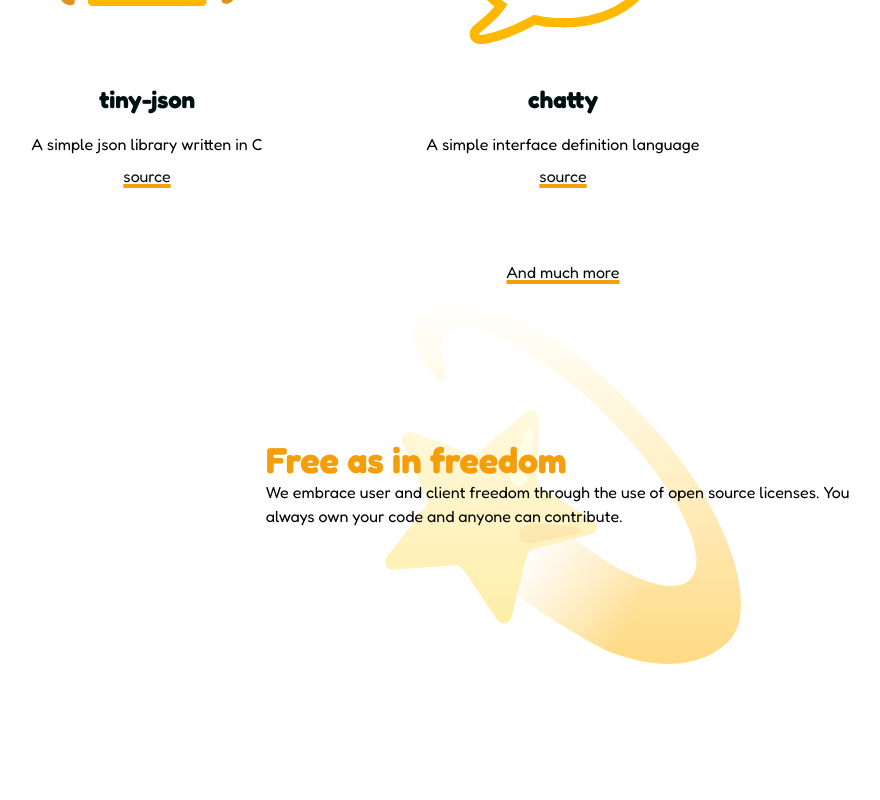
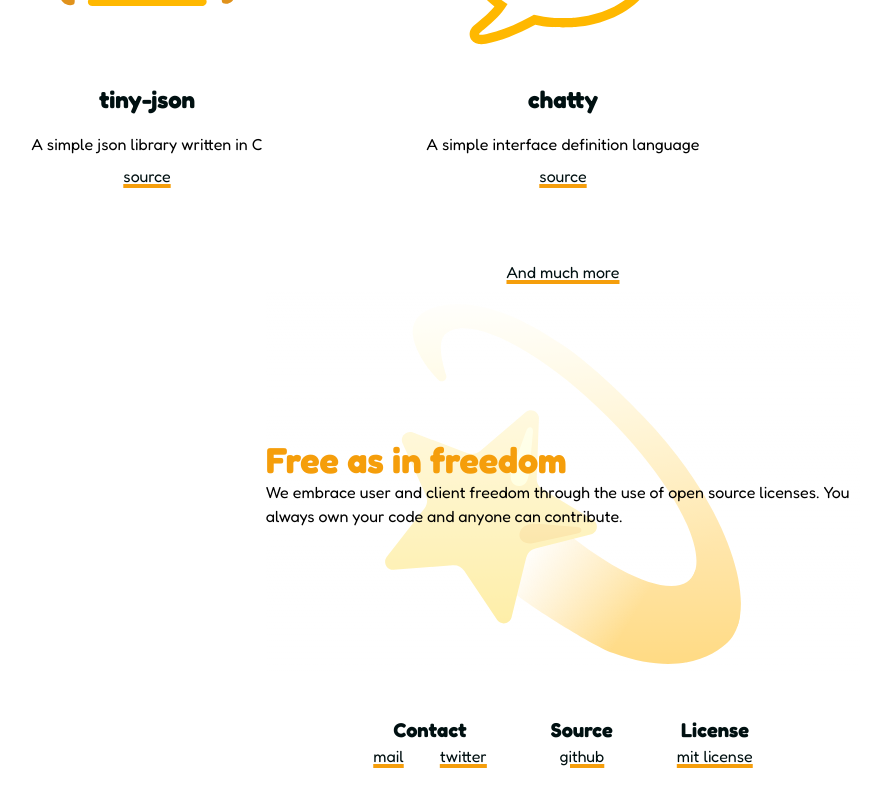
Before and after one commit to cute-engineering/website, a SvelteKit app: page / in a window 1280 px wide. Shown: the part 1544-2344 px from the top of the page, without its empty margins (77-957 px from the left). Before the commit the page ends 2228 px from the top, so only its background shows below. Built offline with nearby package versions, Linux system fonts and the light colour scheme; a web font is replaced by a local one.

Commit message:
feat: add footer

```diff
--- a/src/routes/+layout.svelte
+++ b/src/routes/+layout.svelte
@@ -4,3 +4,34 @@
 </script>
 
 <slot />
+
+<footer class="flex space-x-16 w-fit mx-auto py-8">
+  <div class="">
+    <h4 class="text-center">Contact</h4>
+    <p class="text-center space-x-8">
+      <a href="mailto:contact@cute.engineering">
+        mail
+      </a>
+      <a href="https://twitter.com/cute_engineering">
+        twitter
+      </a>
+    </p>
+  </div>
+
+  <div class="text-center">
+    <h4 class="text-center">Source</h4>
+    <p>
+      <a href="https://github.com/cute-engineering/website">
+        github
+      </a>
+    </p>
+  </div>
+  <div class="text-center">
+    <h4 class="text-center">License</h4>
+    <p>
+      <a href="https://github.com/cute-engineering/website/license">
+        mit license
+      </a>
+    </p>
+  </div>
+</footer>
```
